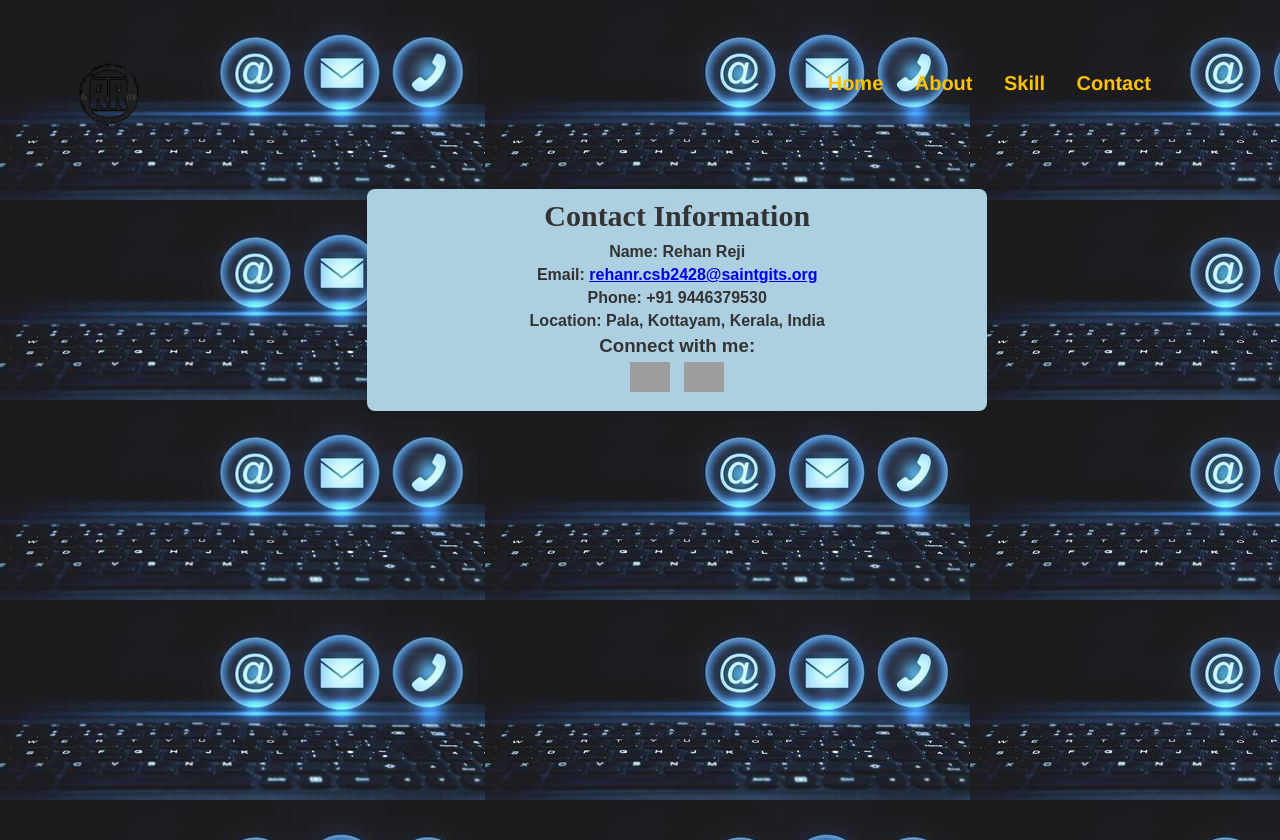
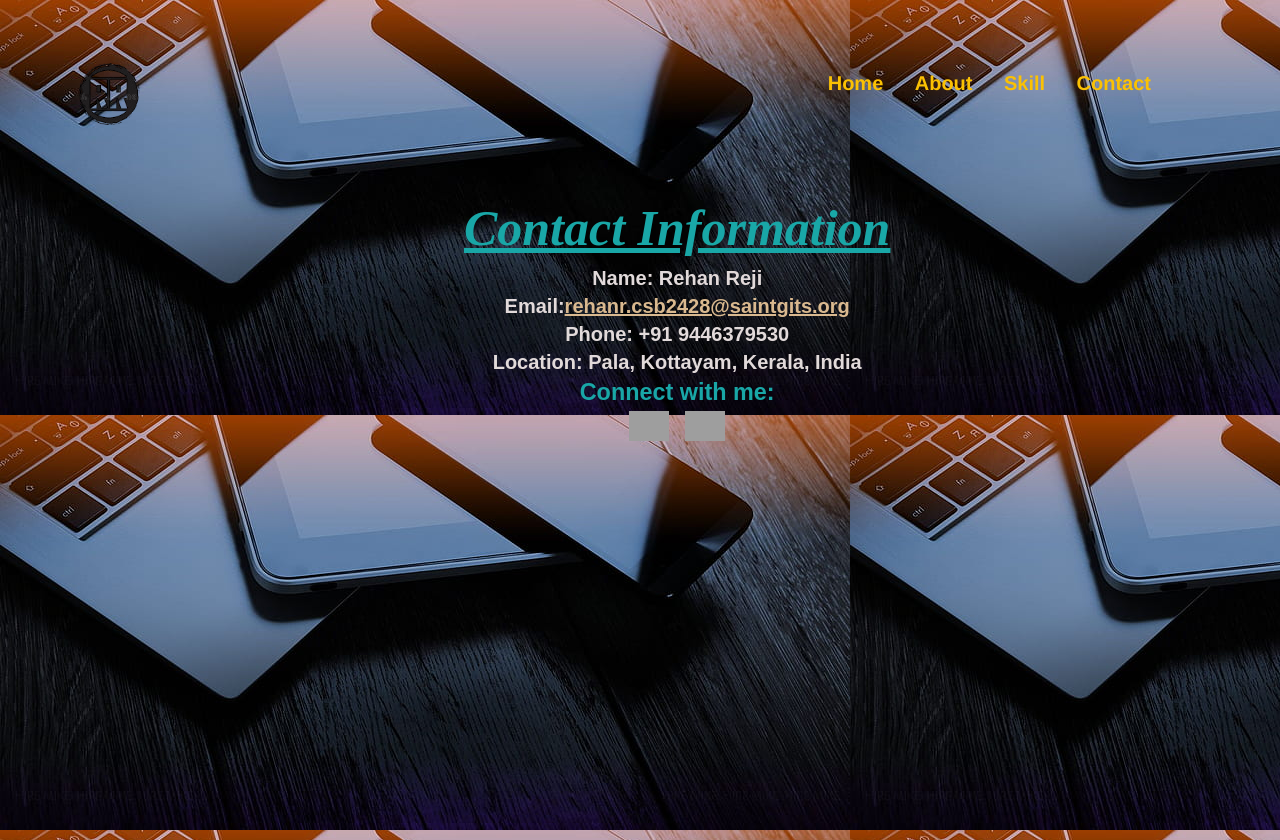
Before and after one commit to rehanpct/rehanreji, a plain HTML site: page contact.html in a window 1280 px wide. Drawn offline with Linux system fonts and the light colour scheme; grey boxes are pictures that could not be loaded.

Commit message:
just some edits

```diff
--- a/contact.html
+++ b/contact.html
@@ -7,7 +7,7 @@
     <title>Contact Info</title>
     <style>
         body {
-            background: url(images/contact.jpg);
+            background: url(images/cont.jpg);
             font-family: Arial, sans-serif;
             background-color: #e2dada;
             color: #333;
@@ -17,28 +17,43 @@
         }
         .contact-info {
             align-items: center;
-            background-color: #adcfe2;
+
             padding: 10px;
-            border-radius: 8px;
-            box-shadow: 0 2px 10px rgba(0, 0, 0, 0.1);
+            font-size:20px;;
+
             max-width: 600px;
             max-height:500px;
             margin-left: 28%;
             overflow: hidden;
+           color: #e2dada;
+        }
+
+         .contact-info a{
+            color: rgb(218, 185, 143);
+        }
+
+
+         .contact-info a:hover {
+             color: #919dcf;
+            text-decoration: underline;
+}
 
 
 
-        }
-        .contact-info h2 {
+
+        .contact-info h1 {
             text-align: center;
             font-family: 'Times New Roman', Times, serif;
-            font-size:30px;
+            font-size:50px;
+            font-style: italic;
+            margin-bottom: 10px;
+            color:  rgb(25, 167, 167);
+        }
 
-            margin-bottom: 10px;
-        }
         .contact-info p {
             text-align: center;
             margin: 5px 0;
+        font-size: 20px;
         }
         .social-icons{
             text-align: center;
@@ -57,6 +72,9 @@
 
 
 
+        }
+        .social-icons h3{
+            color: rgb(25, 167, 167);
         }
         .social-icons a:hover {
             color: #a9982e;
@@ -83,9 +101,9 @@
 
     <div class="contact-info">
 
-        <h2>Contact Information</h2>
+        <h1><u>Contact Information</u></h1>
         <h4><p><strong>Name:</strong> Rehan Reji</p>
-        <p><strong>Email:</strong> <a href="mailto:rehanr.csb2428@saintgits.org">rehanr.csb2428@saintgits.org</a></p>
+        <p><strong>Email:<a href="mailto:rehanr.csb2428@saintgits.org">rehanr.csb2428@saintgits.org</a></p>
         <p><strong>Phone:</strong> +91 9446379530</p>
         <p><strong>Location:</strong> Pala, Kottayam, Kerala, India</p></h4>
 
--- a/style.css
+++ b/style.css
@@ -110,6 +110,7 @@ ul li a:hover{
     margin-right: -60px;
     font-size: 30px;
     transition: .4s ease;
+    gap: 1px;
 
 }
 
```
Also changed, not shown: index.html (+1 -6 lines), images/cont.jpg (added).
